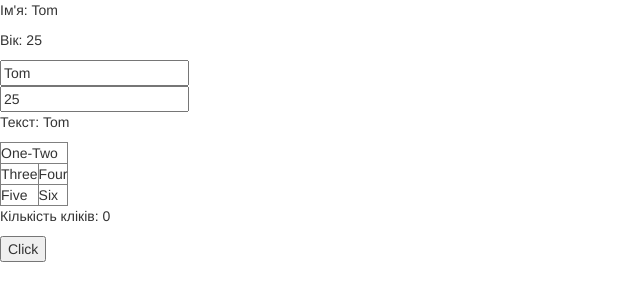
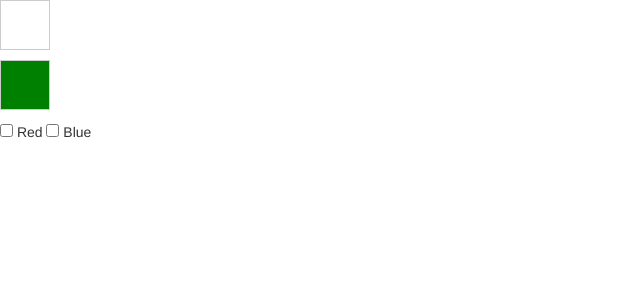
Before and after one commit to sofimaye/reactive-programming, an Angular app: page / in a window 1280 px wide. Shown: the top 300 px of the page, without its empty margins (0-640 px from the left). Built offline with nearby package versions, Linux system fonts and the light colour scheme.

Commit message:
lab1 part2 6task css binding

```diff
--- a/src/app/app.component.ts
+++ b/src/app/app.component.ts
@@ -3,27 +3,18 @@ import { Component } from '@angular/core';
 @Component({
     selector: 'my-app',
     template: `
-    <p>Ім'я: {{ name }}</p>
-    <p>Вік: {{ age }}</p>
-    <input type="text" [(ngModel)]="name" /><br/>
-    <input type="number" [(ngModel)]="age" />
-    <p>Текст: {{ name }}</p>
-    <table border="1">
-      <tr><td [attr.colspan]="colspan">One-Two</td></tr>
-      <tr><td>Three</td><td>Four</td></tr>
-      <tr><td>Five</td><td>Six</td></tr>
-    </table>
-    <p>Кількість кліків: {{ count }}</p>
-    <button (click)="increase()">Click</button>
-  `
+    <div [class.is-red]="isRed" [class.is-blue]="isBlue"></div>
+    <div [style.background-color]="isRed ? 'red' : 'green'"></div>
+    <input type="checkbox" [(ngModel)]="isRed" /> Red
+    <input type="checkbox" [(ngModel)]="isBlue" /> Blue
+  `,
+    styles: [`
+    div { width: 50px; height: 50px; border: 1px solid #ccc; margin-bottom: 10px; }
+    .is-red { background-color: red; }
+    .is-blue { background-color: blue; }
+  `]
 })
 export class AppComponent {
-    name = 'Tom';
-    age = 25;
-    colspan = 2;
-    count = 0;
-
-    increase(): void {
-        this.count++;
-    }
+    isRed = false;
+    isBlue = false;
 }
```
